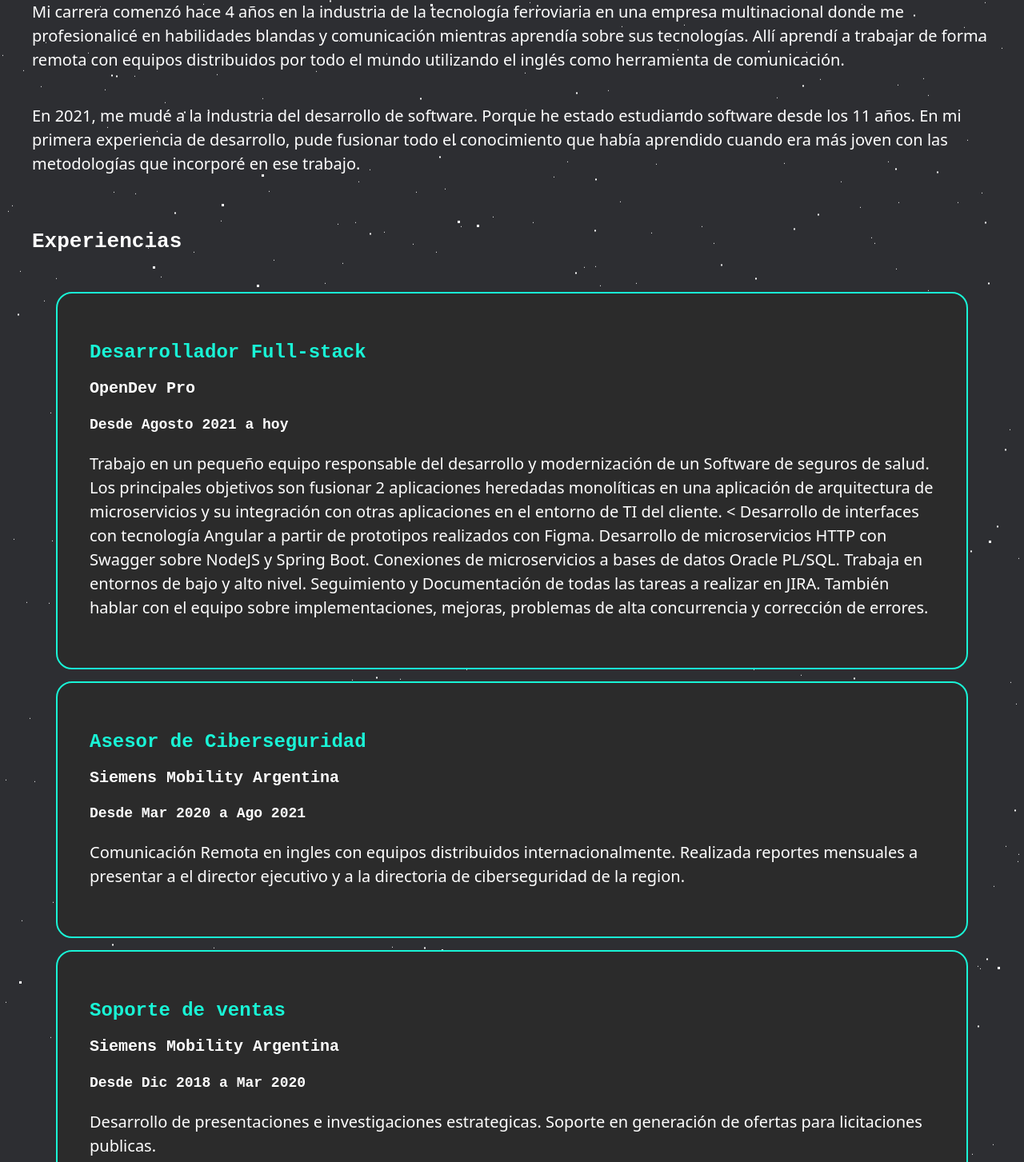
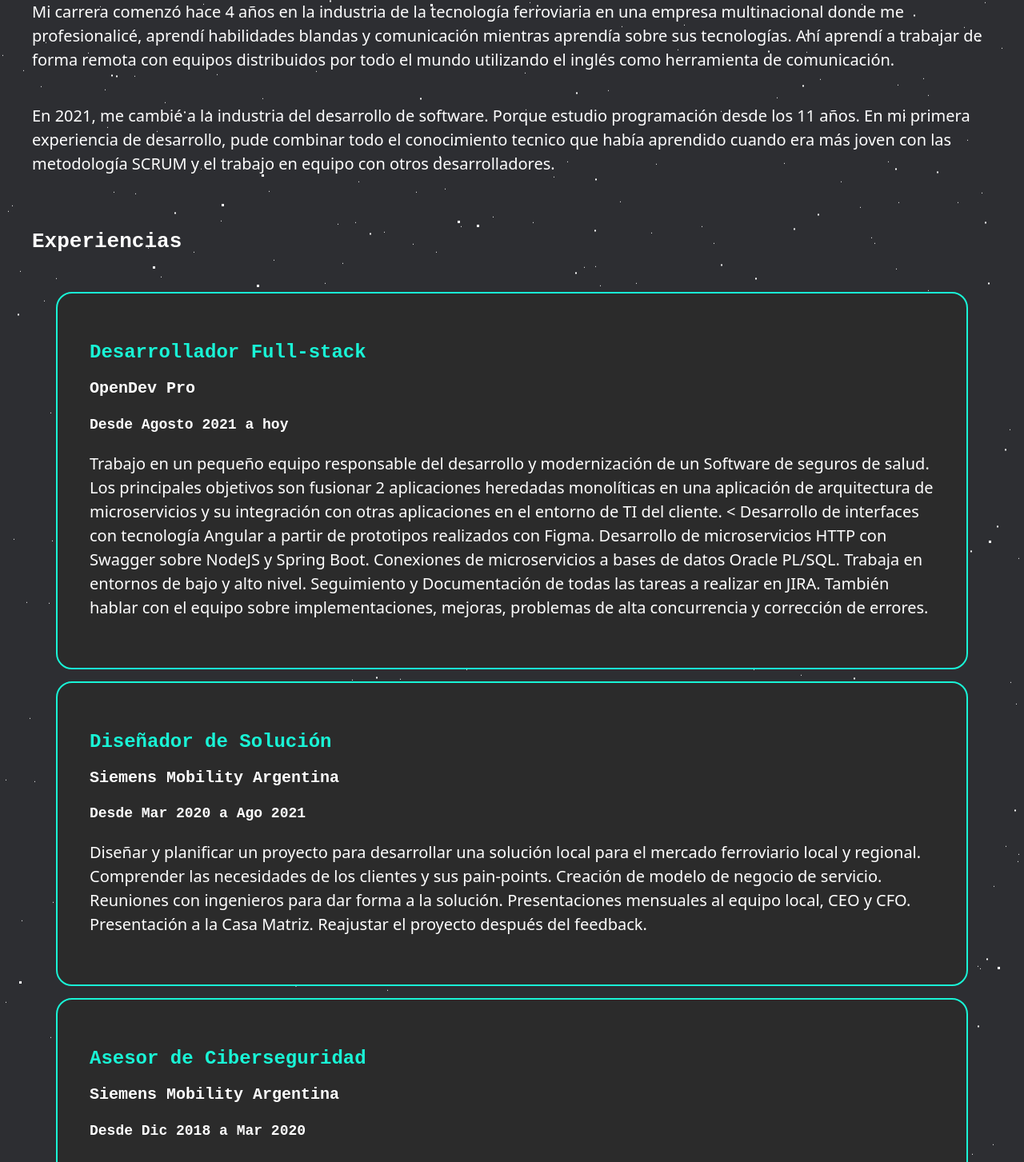
Before and after one commit to JoelDiasCorreia/personal-brand-web-page, a React app: page /about in a window 1280 px wide. Shown: the part 671-2124 px from the top of the page at 80% size. Built offline with nearby package versions, Linux system fonts and the light colour scheme; the HTML template or start-up script is replaced by a standard one.

Commit message:
Mejoras en textos

```diff
--- a/client/components/About/About.tsx
+++ b/client/components/About/About.tsx
@@ -36,35 +36,60 @@ export class About extends React.Component<any, {experiencies:Experience[] }>{
             startYear: 'Agosto 2021',
             endYear: 'hoy'
         },
-        // {
-        //     title: 'Freelance developer',
-        //     company: '2 Clientes',
-        //     description: 'Consultoria. Diseño de paginas web y aplicaciones web. ',
-        //     role: 'Desarrollador Fullstack & Diseñador UX/UI',
-        //     startYear: 'Nov 2020',
-        //     endYear: 'Nov 2021'
-        // },
         {
-            title: 'Asesor de Ciberseguridad',
+            title: 'Diseñador de Solución',
             company: 'Siemens Mobility Argentina',
-            description: 'Comunicación Remota en ingles con equipos distribuidos internacionalmente. Realizada reportes mensuales a presentar a el director ejecutivo y a la directoria de ciberseguridad de la region.',
-            role: 'Asesor de ciberseguridad',
+            description:
+                `
+                Diseñar y planificar un proyecto para desarrollar una solución local para el mercado ferroviario local y regional.
+                Comprender las necesidades de los clientes y sus pain-points.
+                Creación de modelo de negocio de servicio.
+                Reuniones con ingenieros para dar forma a la solución.
+                Presentaciones mensuales al equipo local, CEO y CFO.
+                Presentación a la Casa Matriz.
+                Reajustar el proyecto después del feedback.
+                `,
+            role: 'Diseñador de Solución',
             startYear: 'Mar 2020',
             endYear: 'Ago 2021'
         },
         {
-            title: 'Soporte de ventas',
+            title: 'Asesor de Ciberseguridad',
             company: 'Siemens Mobility Argentina',
-            description: 'Desarrollo de presentaciones e investigaciones estrategicas. Soporte en generación de ofertas para licitaciones publicas.',
-            role: 'Desarrollador de probadores y soporte de ventas',
+            description:
+                `
+                Trabajo en equipo responsable del mantenimiento de la confidencialidad,
+                Integridad y disponibilidad (CIA triad) de la información corporativa.
+                Reportando al Jefe Regional de Ciberseguridad en USA, CEOs y CFOs Locales.
+                Presentación de medidas de seguridad a toda la empresa en reuniones mensuales.
+                Análisis de riesgos y amenasas. Analisis de impacto y perdidas en caso de ciberataque.
+                Panificación, presentación e implementación de medidas de seguridad para
+                prevenir y reducir dichos riesgos y amenazas.
+                Gestión de Riesgos Residuales.
+                Coordinar Capacitaraciones sobre ciberseguridad.
+                `,
+            role: 'Rol de embajador de Ciberseguridad',
             startYear: 'Dic 2018',
             endYear: 'Mar 2020'
         },
         {
-            title: 'Proyecto Simulador de pasos a nivel',
+            title: 'Soporte de ventas y Diseñador de cajas de pruebas',
             company: 'Siemens Mobility Argentina',
-            description: 'Diseñe , Propuse y desarrolle un Simulador de pasos a Nivel para realizar presentaciones de ventas de los Productos de Siemens Mobility a sus Clientes.  ',
-            role: 'Pasante en el area de ventas',
+            description:
+                `
+                Trabajo en pequeño equipo responsable de venta de tecnologia para
+                licitaciones públicas Ferroviarias. Soporte para presentaciones
+                de ventas. Diseño de Catálogos de Productos y soluciones.
+                Diseño de whitepapers y Brochures. Comunicación en inglés
+                con colaboradores repartidos por todo el mundo.
+
+                Planificar, desarrollar y presentar un proyecto
+                de Simulador de Paso a Nivel con Controladores de
+                Cruce de Siemens y tecnología PLC de Siemens. Fue una caja
+                de prueba para mostrar a los clientes las funciones y la seguridad de
+                los Controladores de cruce de Siemens Mobility.
+                `,
+            role: 'Pasante',
             startYear: 'Dic 2018',
             endYear: 'Mar 2020'
         }
@@ -334,18 +359,18 @@ export class About extends React.Component<any, {experiencies:Experience[] }>{
                                     <div className={'about-extended-description'}>
                                         <p>
                                             Mi carrera comenzó hace 4 años en la industria de la tecnología
-                                            ferroviaria en una empresa multinacional donde me profesionalicé
-                                            en habilidades blandas y comunicación mientras aprendía sobre sus
-                                            tecnologías. Allí aprendí a trabajar de forma remota con equipos
+                                            ferroviaria en una empresa multinacional donde me profesionalicé,
+                                            aprendí habilidades blandas y comunicación mientras aprendía sobre sus
+                                            tecnologías. Ahí aprendí a trabajar de forma remota con equipos
                                             distribuidos por todo el mundo utilizando el inglés como herramienta
                                             de comunicación.
                                         </p>
                                         <p>
-                                            En 2021, me mudé a la industria del desarrollo de software.
-                                            Porque he estado estudiando software desde los 11 años.
-                                            En mi primera experiencia de desarrollo, pude fusionar todo
-                                            el conocimiento que había aprendido cuando era más joven
-                                            con las metodologías que incorporé en ese trabajo.
+                                            En 2021, me cambié a la industria del desarrollo de software.
+                                            Porque estudio programación desde los 11 años.
+                                            En mi primera experiencia de desarrollo, pude combinar todo
+                                            el conocimiento tecnico que había aprendido cuando era más joven
+                                            con las metodología SCRUM y el trabajo en equipo con otros desarrolladores.
                                         </p>
                                     </div>
                                     :
```
